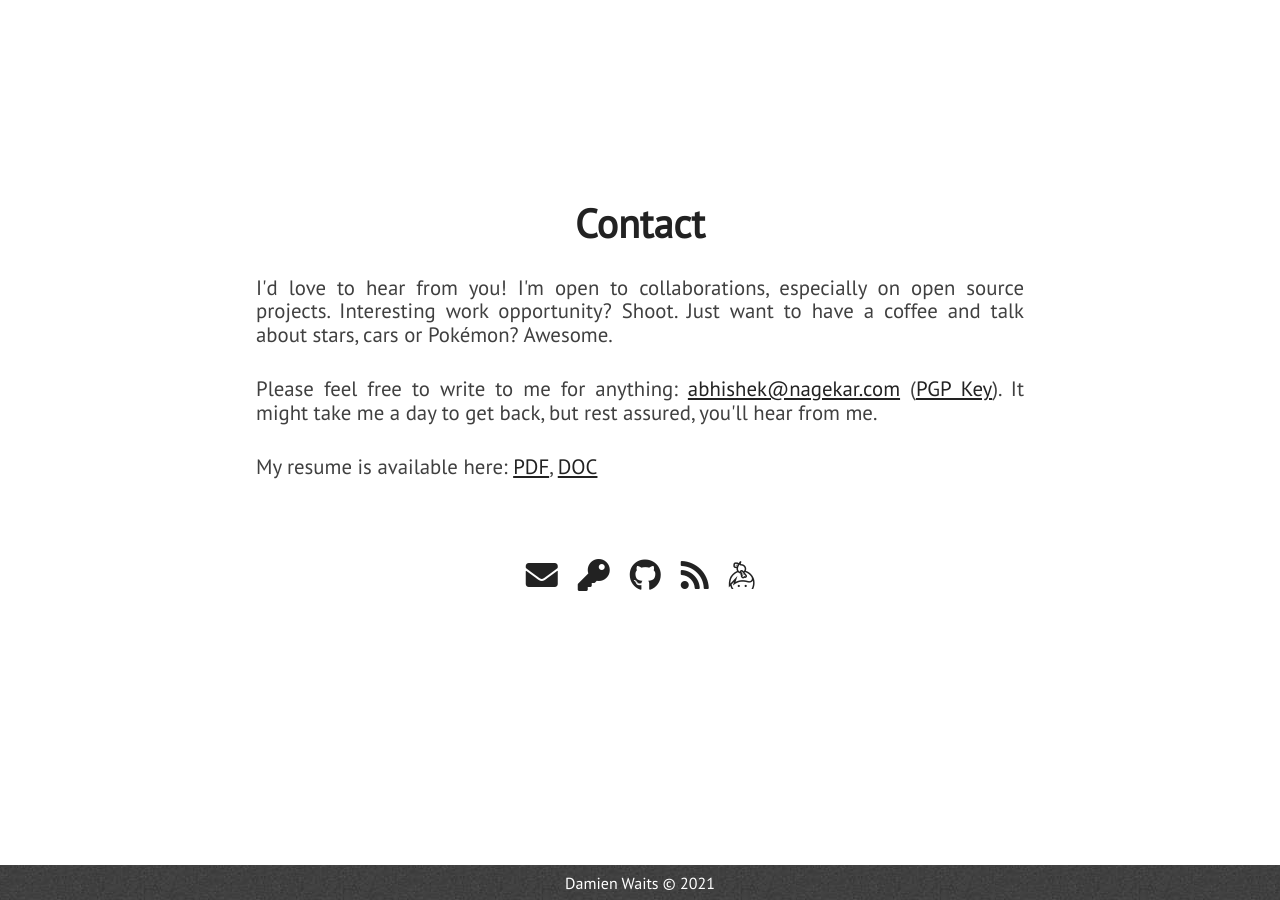
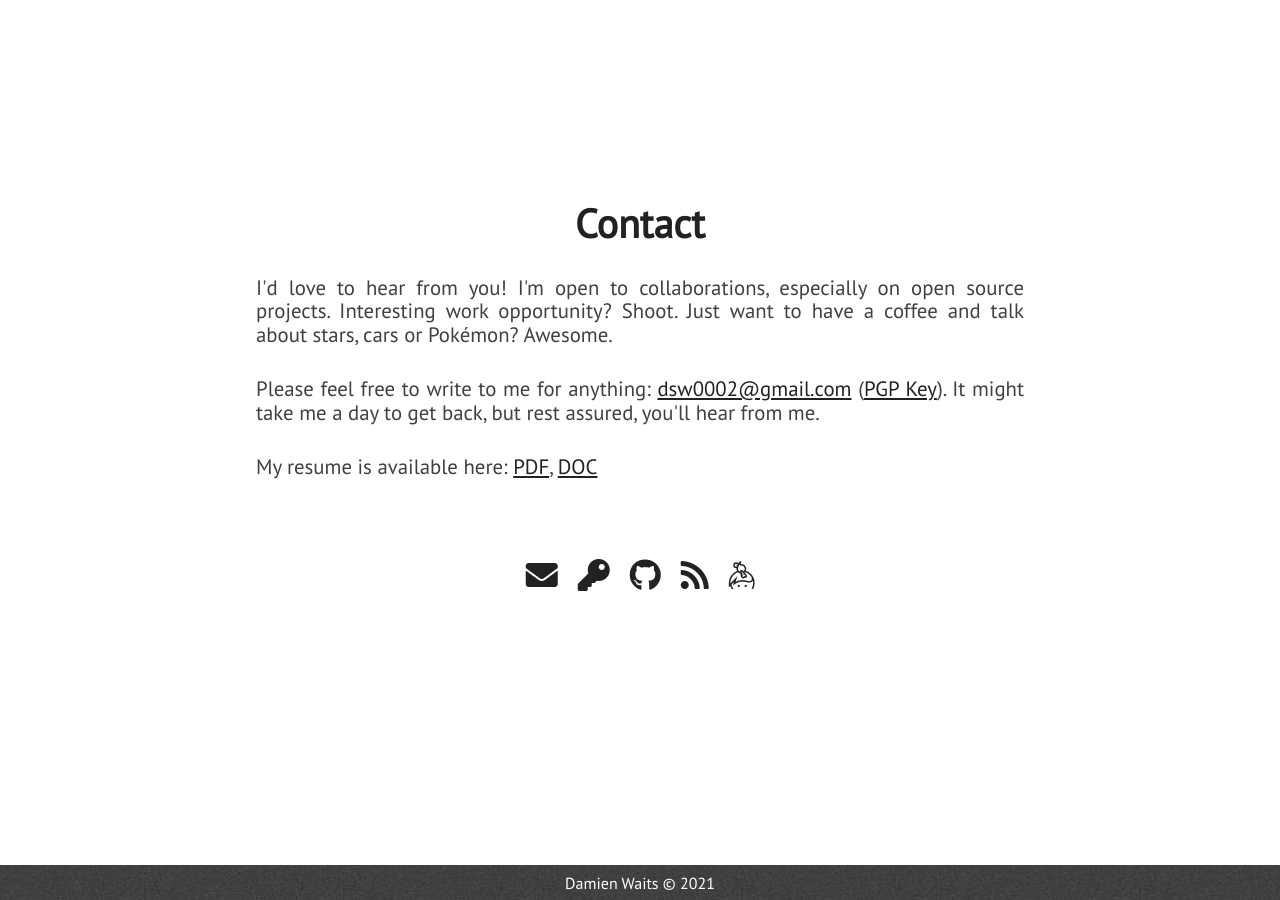
Before and after one commit to DamienWaits/DamienWaits.github.io, a Jekyll site: the page built from index.html, in a window 1280 px wide and 900 px high, scrolled down 5081 px. Built offline with Jekyll 4.4.1, drawn with Linux system fonts in a browser that asks for light colours; nearby versions of some CDN libraries.

Commit message:
Change Details

```diff
--- a/_config.yml
+++ b/_config.yml
@@ -7,12 +7,12 @@ markdown: kramdown
 exclude: [vendor/ruby]
 
 # Personalization
-github_username: abhn
-blog_url: https://www.nagekar.com
-email: abhishek@nagekar.com
-keybase_username: abhn
-twitter_username: abhn_
-reddit_username: abhn
+github_username: DamienWaits
+blog_url:
+email: dsw0002@gmail.com
+keybase_username:
+twitter_username:
+reddit_username:
 
 # absolute or relative
 profile_picture: assets/images/pp.jpg
```
